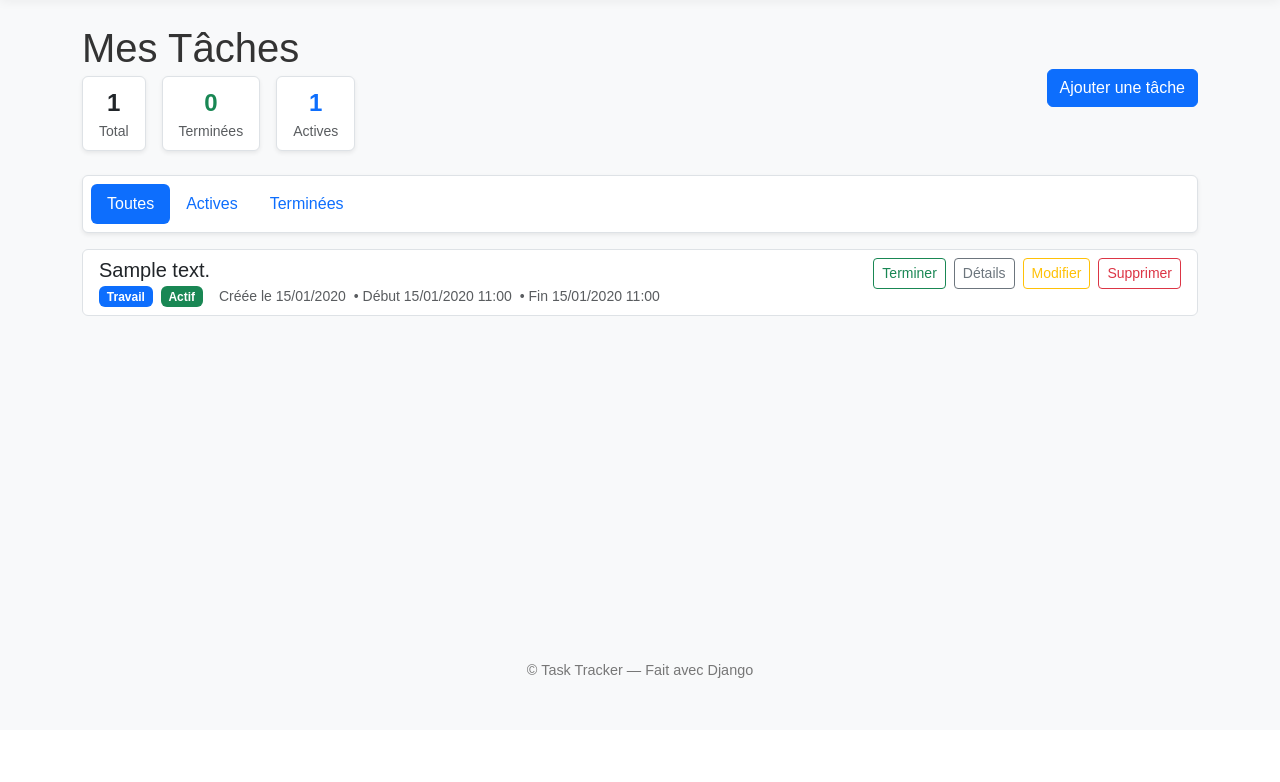
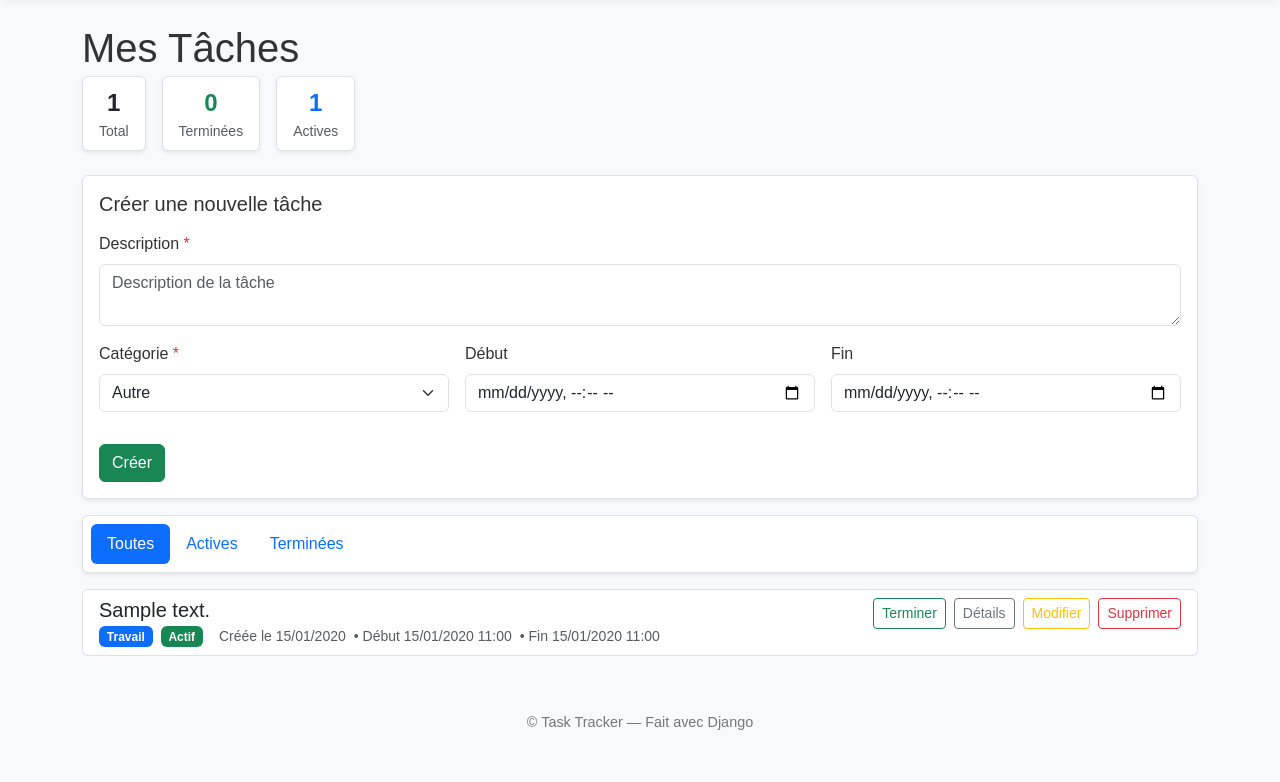
Before and after one commit to hamerlock/task-tracker, a Django app: page /tasks/ in a window 1280 px wide. Shown: the part 70-852 px from the top of the page. Before the commit the page ends 748 px from the top, so only its background shows below. Run offline with Django 5.2, Linux system fonts and the light colour scheme; a user stored in the database is signed in; tables that the repository leaves empty hold one stand-in row (values such as "Sample post").

Commit message:
Formulaire dans liste et liste

```diff
--- a/backend/static/css/style.css
+++ b/backend/static/css/style.css
@@ -1,5 +1,6 @@
 html {
     height: 100%;
+    width: 100%;
     margin: 0;
     padding: 0;
 }
@@ -64,3 +65,8 @@ footer {
     font-size: 0.9rem;
     color: #777;
 }
+
+/* Truncation utilities for task list */
+.min-w-0 { min-width: 0; }
+.truncate-1 { white-space: nowrap; overflow: hidden; text-overflow: ellipsis; }
+.clamp-2 { display: -webkit-box; -webkit-line-clamp: 2; -webkit-box-orient: vertical; overflow: hidden; }
--- a/backend/tasks/forms.py
+++ b/backend/tasks/forms.py
@@ -4,7 +4,7 @@ from .models import Task
 class TaskForm(forms.ModelForm):
     class Meta:
         model = Task
-        fields = ['description', 'category', 'start_date', 'end_date', 'is_active']
+        fields = ['description', 'category', 'start_date', 'end_date']
         widgets = {
             'start_date': forms.DateTimeInput(attrs={'type': 'datetime-local'}, format='%Y-%m-%dT%H:%M'),
             'end_date': forms.DateTimeInput(attrs={'type': 'datetime-local'}, format='%Y-%m-%dT%H:%M'),
@@ -14,3 +14,12 @@ class TaskForm(forms.ModelForm):
         super().__init__(*args, **kwargs)
         self.fields['start_date'].input_formats = ('%Y-%m-%dT%H:%M',)
         self.fields['end_date'].input_formats = ('%Y-%m-%dT%H:%M',)
+        # Required fields
+        self.fields['description'].required = True
+        self.fields['category'].required = True
+        # Bootstrap styling
+        self.fields['description'].widget.attrs.update({'class': 'form-control', 'placeholder': 'Description de la tâche', 'rows': '2', 'required': 'required'})
+        self.fields['category'].widget.attrs.update({'class': 'form-select', 'required': 'required'})
+        self.fields['start_date'].widget.attrs.update({'class': 'form-control'})
+        self.fields['end_date'].widget.attrs.update({'class': 'form-control'})
+        #self.fields['is_active'].widget.attrs.update({'class': 'form-check-input'})
--- a/backend/tasks/templates/tasks/list.html
+++ b/backend/tasks/templates/tasks/list.html
@@ -21,10 +21,42 @@
             </div>
         </div>
     </div>
-    <a href="{% url 'tasks:create' %}" class="btn btn-primary">Ajouter une tâche</a>
 </div>
 
-<div class="bg-white border rounded shadow-sm p-2 mb-3">
+<div class="bg-white border rounded shadow-sm p-3 mb-3">
+  <h5 class="mb-3">Créer une nouvelle tâche</h5>
+  <form method="post" action="">
+    {% csrf_token %}
+    <div class="row g-3">
+      <div class="col-12">
+        <label class="form-label" for="{{ form.description.id_for_label }}">Description <span class="text-danger">*</span></label>
+        {{ form.description }}
+      </div>
+      <div class="col-md-4">
+        <label class="form-label" for="{{ form.category.id_for_label }}">Catégorie <span class="text-danger">*</span></label>
+        {{ form.category }}
+      </div>
+      <div class="col-md-4">
+        <label class="form-label" for="{{ form.start_date.id_for_label }}">Début</label>
+        {{ form.start_date }}
+      </div>
+      <div class="col-md-4">
+        <label class="form-label" for="{{ form.end_date.id_for_label }}">Fin</label>
+        {{ form.end_date }}
+      </div>
+       <div class="col-12">
+       {% comment %} <div class="form-check">
+          {{ form.is_active }}
+          <label class="form-check-label" for="{{ form.is_active.id_for_label }}">Actif</label>
+        </div> {% endcomment %}
+      </div>
+    </div>
+    <input type="hidden" name="next" value="{{ request.get_full_path }}" />
+    <div class="mt-3">
+      <button type="submit" class="btn btn-success">Créer</button>
+    </div>
+  </form>
+</div><div class="bg-white border rounded shadow-sm p-2 mb-3">
     <ul class="nav nav-pills">
         <li class="nav-item">
             <a class="nav-link {% if current_filter == 'all' %}active{% endif %}" href="?filter=all">Toutes</a>
@@ -43,11 +75,10 @@
         {% for task in tasks %}
             <div class="list-group-item">
                 <div class="d-flex justify-content-between align-items-start">
-                    <div class="flex-grow-1">
-                        <h5 class="mb-1 {% if not task.is_active %}text-muted text-decoration-line-through{% endif %}">
+                    <div class="flex-grow-1 min-w-0">
+                        <h5 class="mb-1 truncate-1 d-block {% if not task.is_active %}text-muted text-decoration-line-through{% endif %}">
                             {{ task.description }}
                         </h5>
-
                         <div class="d-flex flex-wrap align-items-center gap-2 mt-1">
                             {% with cat=task.category %}
                                 {% if cat == 'WORK' %}
--- a/backend/tasks/views.py
+++ b/backend/tasks/views.py
@@ -1,16 +1,57 @@
+from django.views.generic.edit import FormMixin
 from django.views.generic import ListView, DetailView, CreateView, UpdateView, DeleteView
 from django.contrib.auth.mixins import LoginRequiredMixin, UserPassesTestMixin
 from django.urls import reverse_lazy
 from .models import Task
+from .forms import TaskForm
 from django.views import View
 from django.shortcuts import get_object_or_404, redirect
 from django.utils import timezone
 
-class TaskListView(LoginRequiredMixin, ListView):
+
+class TaskListView(LoginRequiredMixin, FormMixin, ListView):
     model = Task
     context_object_name = 'tasks'
     template_name = 'tasks/list.html'
+    # Formulaire utilisé pour la création depuis la page liste
+    form_class = TaskForm
 
+    # Intercepte le POST du formulaire de création
+    # Valide le formulaire et redirige, sinon ré-affiche la page avec les erreurs
+    def post(self, request, *args, **kwargs):
+        self.object_list = self.get_queryset()
+        form = self.get_form()
+        if form.is_valid():
+            return self.form_valid(form)
+        return self.form_invalid(form)
+
+    # Construit l'URL de redirection après création
+    # 1) Si un champ hidden 'next' est présent, on y retourne (préserve l'URL/filtre)
+    # 2) Sinon, on retourne vers la liste en conservant le filtre courant si différent de 'all'
+    def get_success_url(self):
+        next_url = self.request.POST.get('next')
+        if next_url:
+            return next_url  # Permet de revenir exactement sur l'URL courante (avec filtre)
+        base = reverse_lazy('tasks:list')
+        current_filter = self.request.GET.get('filter')
+        if current_filter and current_filter != 'all':
+            return str(base) + '?filter=' + current_filter
+        return str(base)
+
+    # Associe la tâche à l'utilisateur courant et enregistre
+    def form_valid(self, form):
+        form.instance.user = self.request.user
+        form.save()
+        return redirect(self.get_success_url())
+
+    # Ré-affiche la page avec le formulaire en erreurs
+    def form_invalid(self, form):
+        context = self.get_context_data()
+        context['form'] = form
+        return self.render_to_response(context)
+
+    # Retourne les tâches de l'utilisateur en appliquant le filtre (all/active/completed)
+    # Tâches triées des plus récentes aux plus anciennes
     def get_queryset(self):
         base_qs = Task.objects.filter(user=self.request.user).order_by('-created_at')
         current_filter = self.request.GET.get('filter', 'all')
@@ -20,6 +61,7 @@ class TaskListView(LoginRequiredMixin, ListView):
             return base_qs.filter(is_active=False)
         return base_qs
 
+    # Ajoute les statistiques, le filtre courant et le formulaire au contexte
     def get_context_data(self, **kwargs):
         context = super().get_context_data(**kwargs)
         user_tasks = Task.objects.filter(user=self.request.user)
@@ -31,30 +73,35 @@ class TaskListView(LoginRequiredMixin, ListView):
             },
             'current_filter': self.request.GET.get('filter', 'all'),
         })
+        context['form'] = self.get_form()
         return context
+
 
 class TaskDetailView(LoginRequiredMixin, DetailView):
     model = Task
     template_name = 'tasks/detail.html'
 
+
 class TaskCreateView(LoginRequiredMixin, CreateView):
     model = Task
+    form_class = TaskForm
     template_name = 'tasks/form.html'
     success_url = reverse_lazy('tasks:list')
 
     def form_valid(self, form):
-        # Associe automatiquement la tâche à  l'utilisateur connecté
         form.instance.user = self.request.user
         return super().form_valid(form)
 
+
 class TaskUpdateView(LoginRequiredMixin, UserPassesTestMixin, UpdateView):
     model = Task
+    form_class = TaskForm
     template_name = 'tasks/form.html'
     success_url = reverse_lazy('tasks:list')
 
     def test_func(self):
-        # Vérifie que l'utilisateur qui modifie est bien le propriétaire de la tâche
         return self.get_object().user == self.request.user
+
 
 class TaskDeleteView(LoginRequiredMixin, UserPassesTestMixin, DeleteView):
     model = Task
@@ -63,6 +110,7 @@ class TaskDeleteView(LoginRequiredMixin, UserPassesTestMixin, DeleteView):
 
     def test_func(self):
         return self.get_object().user == self.request.user
+
 
 class TaskFinishView(LoginRequiredMixin, UserPassesTestMixin, View):
     def post(self, request, pk):
```
